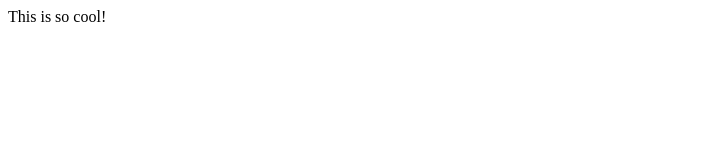
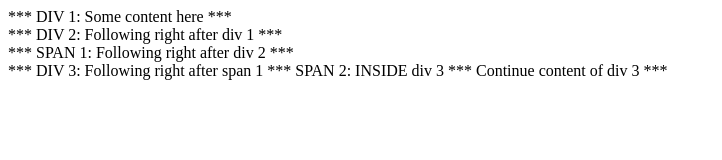
Before and after one commit to SanjRK21/Portfolio, a plain HTML site: page index.html in a window 1280 px wide. Shown: the whole page, without its empty margins (0-722 px from the left). Drawn offline with Linux system fonts and the light colour scheme.

Commit message:
Update index.html

```diff
--- a/index.html
+++ b/index.html
@@ -2,9 +2,16 @@
 <html>
 <head>
   <meta charset="utf-8">
-  <title>Sanjana Kaushik</title>
+  <title>Sanjana's Portfolio</title>
 </head>
 <body>
-This is so cool!
+  <div>*** DIV 1: Some content here ***</div>
+  <div>*** DIV 2: Following right after div 1 ***</div>
+  <span>*** SPAN 1: Following right after div 2 ***</span>
+  <div>
+    *** DIV 3: Following right after span 1
+    <span>*** SPAN 2: INSIDE div 3 ***</span>
+    Continue content of div 3 ***
+  </div>
 </body>
 </html>
```
